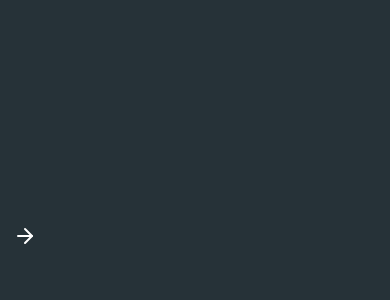
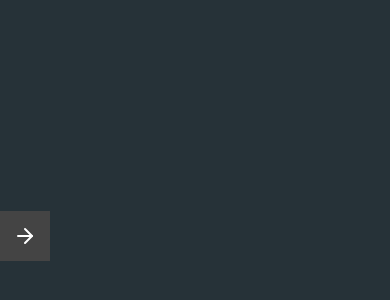
Before and after one commit to PedroMarquesN/compositionpattern, a React (Create React App) app: page / in a window 390 px wide. Shown: the part 186-486 px from the top of the page. Built offline with nearby package versions, Linux system fonts and the light colour scheme.

Commit message:
Refactor Sidebar component to improve responsiveness and add toggle functionality

```diff
--- a/src/layout/Sidebar/index.tsx
+++ b/src/layout/Sidebar/index.tsx
@@ -34,6 +34,7 @@ const IconContainer = styled.div<{ open: boolean }>`
   align-items: center;
   height: 50px;
   width: 50px;
+  background-color: #444;
   color: #fff;
   cursor: pointer;
   transition: left 0.3s;
@@ -80,7 +81,7 @@ const MenuItem = styled.div<{ open: boolean }>`
 
   @media (min-width: 769px) {
     span {
-      display: inline;
+      display: ${({ open }) => (open ? 'inline' : 'none')};
     }
   }
 `;
```
